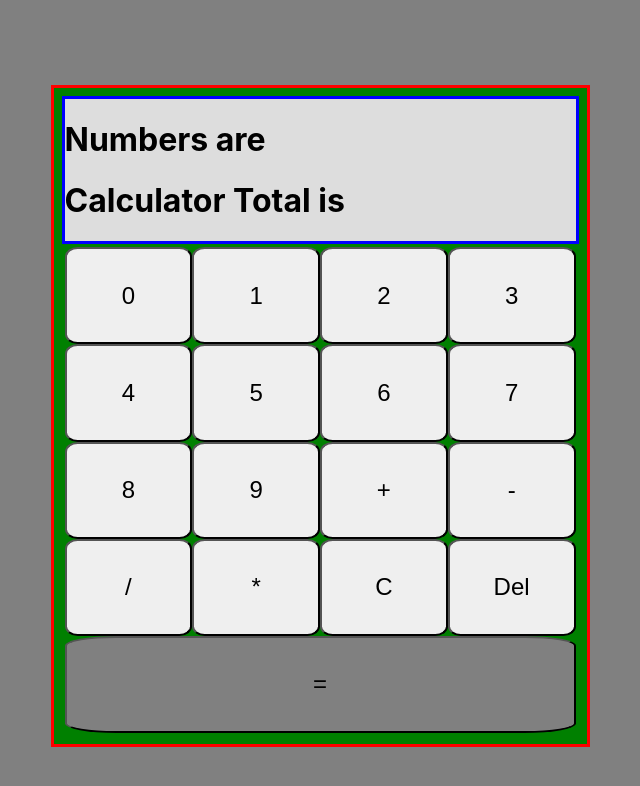
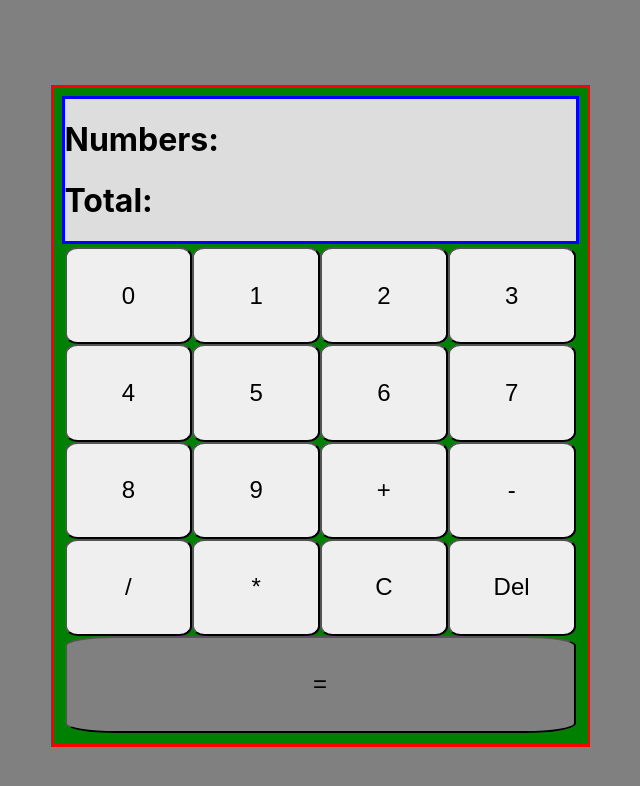
Before and after one commit to DonVlad1/calculator, a React (Create React App) app: page / in a window 1280 px wide. Shown: the top 786 px of the page, without its empty margins (320-960 px from the left). Built offline with nearby package versions, Linux system fonts and the light colour scheme.

Commit message:
Updated Displa

```diff
--- a/src/App.js
+++ b/src/App.js
@@ -11,8 +11,8 @@ const [calculatorTotal, setCalculatorTotal] = useState([])
   return (
     <div className='calculatorContainer'>
       <div className="calculatorTotalScreen">
-        <h1>Numbers are {selectedButtons}</h1>
-        <h1>Calculator Total is {calculatorTotal}</h1>
+        <h1>Numbers: {selectedButtons}</h1>
+        <h1>Total: {calculatorTotal}</h1>
       </div>
 
       <div className='calculatorButtons'>
@@ -36,7 +36,6 @@ const [calculatorTotal, setCalculatorTotal] = useState([])
           }
         })}
       </div>
-
     </div>
   )
 }
```
